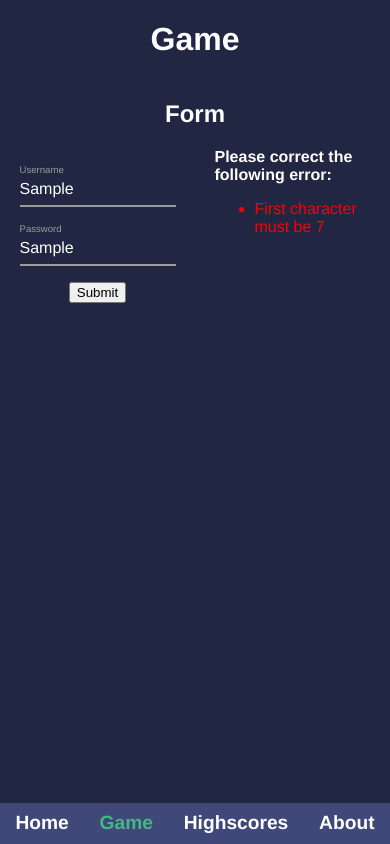
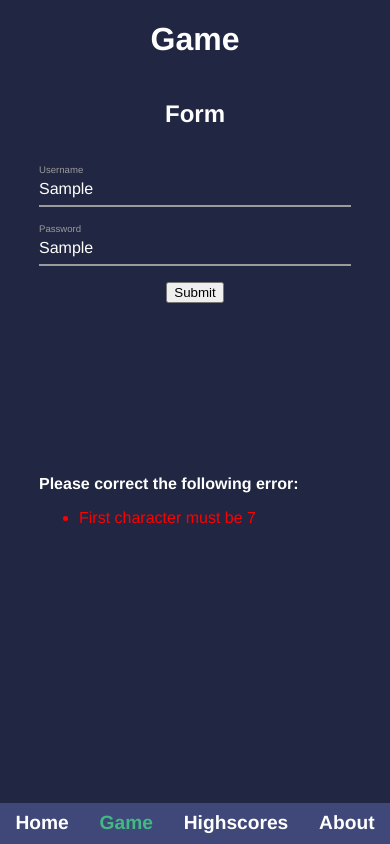
Before and after one commit to Rutabadev/Form, a Vue app: page /game in a window 390 px wide. Both pictures are taken after typing "Sample", "Sample" into the empty fields and a click on the input "Submit". Built offline with nearby package versions, Linux system fonts and the light colour scheme.

Commit message:
responsiveness

```diff
--- a/src/components/Form/form.scss
+++ b/src/components/Form/form.scss
@@ -7,6 +7,10 @@
   form {
     display: grid;
     grid-template: 1fr / 1fr 1fr;
+
+    @media screen and (max-width: $break-large) {
+      grid-template: 1fr 1fr / 1fr;
+    }
 
     & > div {
       margin: 0 10%;
@@ -24,11 +28,23 @@
 
     .rules {
       text-align: left;
+      ul {
+        display: flex;
+        flex-direction: column;
+
+        @media screen and (max-width: $break-large) {
+          flex-direction: column-reverse;
+        }
+      }
     }
 
     .success,
     .rules {
       grid-area: 1 / 2;
+
+      @media screen and (max-width: $break-large) {
+        grid-area: 2 / 1;
+      }
     }
 
     .form-group {
@@ -65,7 +81,7 @@
             top: 6px;
             display: block;
             transition: 0.2s;
-            font-size: .6rem;
+            font-size: 0.6rem;
             color: $primary;
           }
           padding-bottom: 6px;
@@ -81,7 +97,7 @@
         top: 6px;
         display: block;
         transition: 0.2s;
-        font-size: .6rem;
+        font-size: 0.6rem;
         color: $gray;
       }
     }
--- a/src/components/Form/index.vue
+++ b/src/components/Form/index.vue
@@ -31,15 +31,13 @@
       </div>
 
       <div class="rules">
-        <div v-if="errors.length">
-          <b>Please correct the following error{{errors.length > 1 ? 's' : ''}}:</b>
+          <b v-if="errors.length && !success">Please correct the following error{{errors.length > 1 ? 's' : ''}}:</b>
+          <b class="success" v-if="success">Success!</b>
           <ul>
             <li v-for="error in errors" :key="error.id" v-bind:style="{ color: error.fixed ? 'green' : 'red' }">{{error.message}}</li>
           </ul>
-        </div>
       </div>
 
-      <b class="success" v-if="success">Success!</b>
     </form>
   </div>
 </template>
```
